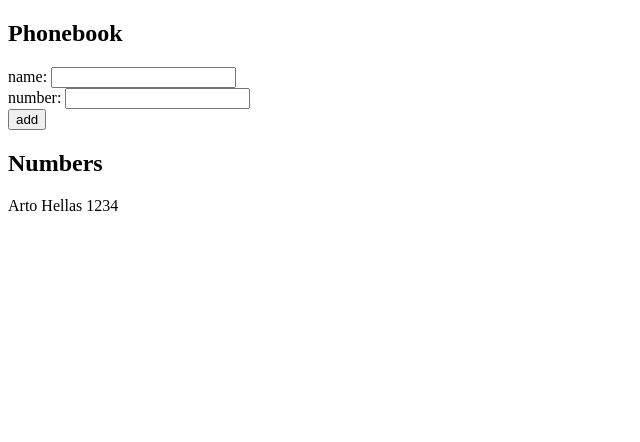
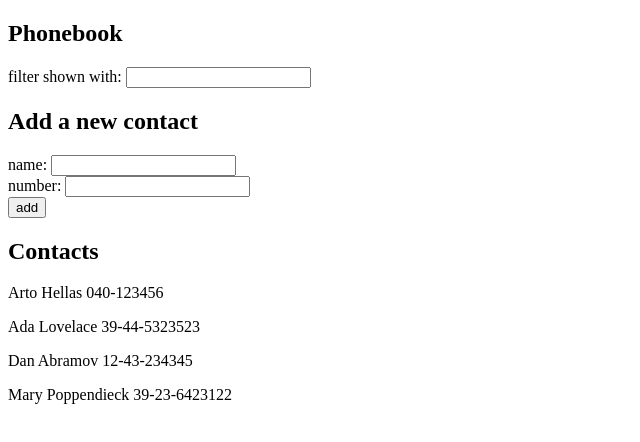
Before and after one commit to JaakkoHirvela/FullStackOpen, a React (Create React App) app in the folder part2/phonebook/: page / in a window 1280 px wide. Shown: the top 442 px of the page, without its empty margins (0-640 px from the left). Built offline with nearby package versions, Linux system fonts and the light colour scheme.

Commit message:
complete 2.9 and 2.10

```diff
--- a/part2/phonebook/src/App.js
+++ b/part2/phonebook/src/App.js
@@ -1,62 +1,88 @@
 import { useState } from 'react'
 
-const Number = (props) => {
+const Contact = (props) => {
+  if (props.filter === '' || props.name.toLowerCase().includes(props.filter.toLowerCase())) {
+    return (
+      <p>
+        {props.name} {props.number}
+      </p>
+    )
+  }
+}
+
+const FilterForm = (props) => {
   return (
-    <p>
-      {props.name} {props.number}
-    </p>
+    <div>
+      filter shown with: <input value={props.value} onChange={props.onChange} />
+    </div>
+  )
+}
+
+const ContactAddingForm = (props) => {
+  return (
+    <form onSubmit={props.onSubmit}>
+      <div>
+        name: <input value={props.name} onChange={props.onNameChange} />
+      </div>
+      <div>
+        number: <input value={props.number} onChange={props.onNumberChange} />
+      </div>
+      <div>
+        <button type="submit">add</button>
+      </div>
+    </form>
+  )
+}
+
+const Contacts = (props) => {
+  return (
+    props.persons.map(person =>
+      <Contact key={person.name} name={person.name} number={person.number} filter={props.filter} />)
   )
 }
 
 const App = () => {
   const [persons, setPersons] = useState([
-    { name: 'Arto Hellas', number: "1234"}
+    { name: 'Arto Hellas', number: '040-123456' },
+    { name: 'Ada Lovelace', number: '39-44-5323523' },
+    { name: 'Dan Abramov', number: '12-43-234345' },
+    { name: 'Mary Poppendieck', number: '39-23-6423122' }
   ])
+
   const [newName, setNewName] = useState('')
   const [newNumber, setNewNumber] = useState('')
+  const [newFilter, setNewFilter] = useState('')
 
   const addName = (event) => {
     event.preventDefault()
-    if (persons.find(person => person.name === newName) != undefined){
+    if (persons.find(person => person.name === newName) !== undefined) {
       alert(`${newName} is already added to phonebook`)
     }
-    else if (persons.find(person => person.number === newNumber) != undefined){
+    else if (persons.find(person => person.number === newNumber) !== undefined) {
       alert(`${newNumber} is already added to phonebook`)
     }
-    else{
-      setPersons(persons.concat({ name: newName, number: newNumber}))
+    else {
+      setPersons(persons.concat({ name: newName, number: newNumber }))
     }
   }
 
-  const handleNameChange = (event) => {
-    console.log(event.target.value)
-    setNewName(event.target.value)
-  }
-
-  const handleNumberChange = (event) => {
-    console.log(event.target.value)
-    setNewNumber(event.target.value)
-  }
+  const handleNameChange = (event) => setNewName(event.target.value)
+  const handleNumberChange = (event) => setNewNumber(event.target.value)
+  const handleFilterChange = (event) => setNewFilter(event.target.value)
 
   return (
     <div>
       <h2>Phonebook</h2>
-      <form onSubmit={addName}>
-        <div>
-          name: <input value={newName} onChange={handleNameChange} />
-        </div>
-        <div>
-          number: <input value={newNumber} onChange={handleNumberChange}/>
-        </div>
-        <div>
-          <button type="submit">add</button>
-        </div>
-      </form>
-      <h2>Numbers</h2>
-      {persons.map(person => <Number key={person.name} name={person.name} number={person.number} />)}
+      <FilterForm value={newFilter} onChange={handleFilterChange} />
+
+      <h2>Add a new contact</h2>
+      <ContactAddingForm onSubmit={addName} name={newName} onNameChange={handleNameChange}
+        number={newNumber} onNumberChange={handleNumberChange} />
+
+      <h2>Contacts</h2>
+      <Contacts persons={persons} filter={newFilter}/>
     </div>
   )
-
 }
 
 export default App
```
